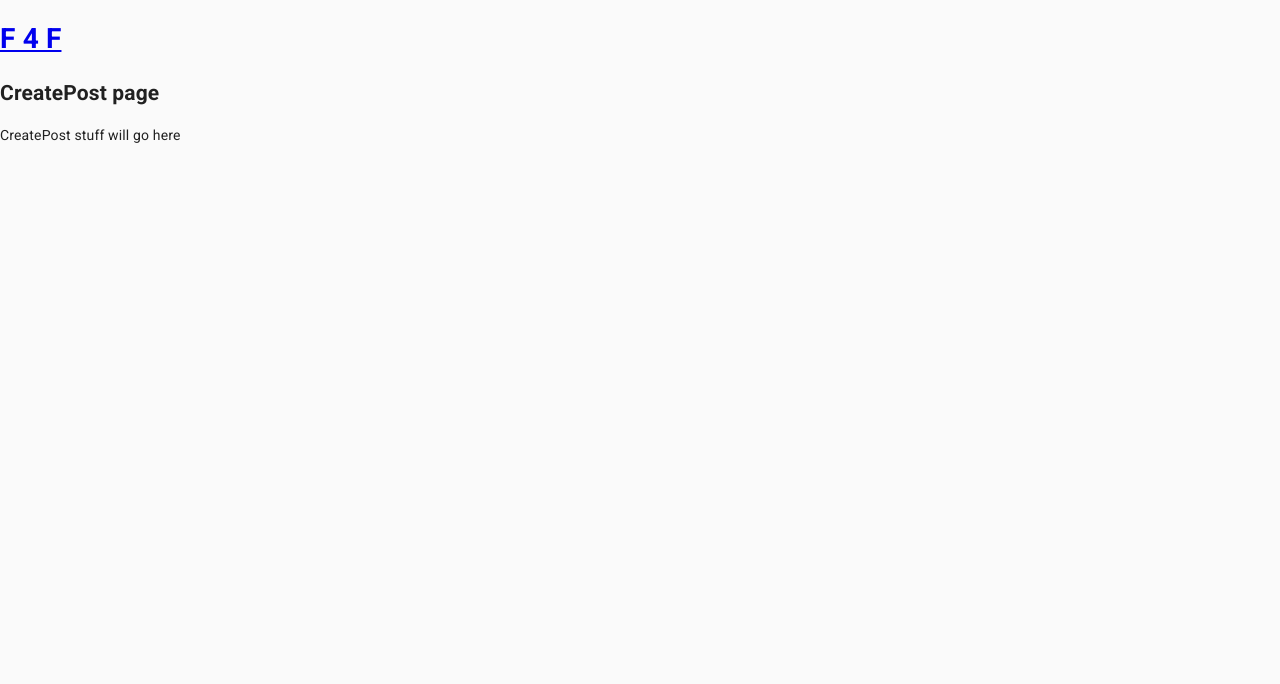
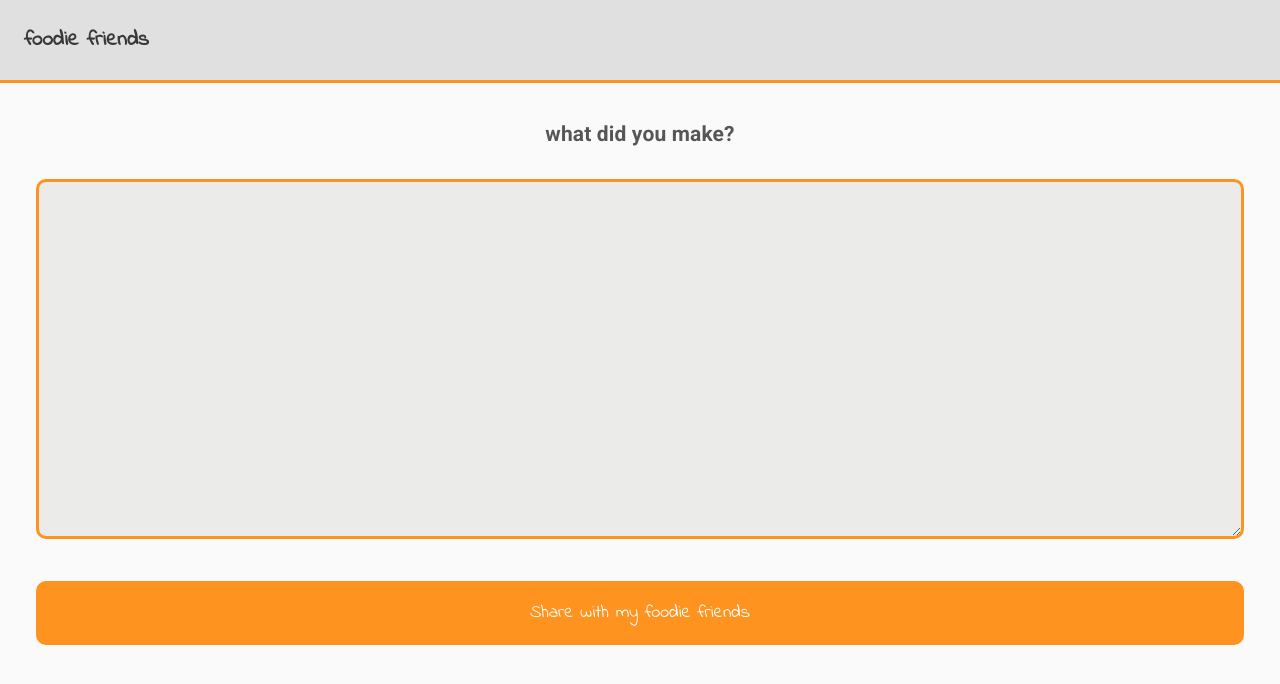
Before and after one commit to pmillspaugh/food4friends, a React app: page /create-post in a window 1280 px wide. Shown: the top 684 px of the page. Built offline with nearby package versions, Linux system fonts and the light colour scheme.

Commit message:
add feed functionality

```diff
--- a/client/public/index.html
+++ b/client/public/index.html
@@ -5,6 +5,15 @@
     <meta http-equiv="X-UA-Compatible" content="IE=edge" />
     <meta name="viewport" content="width=device-width, initial-scale=1.0" />
     <title>Food 4 Friends</title>
+    <link rel="preconnect" href="https://fonts.gstatic.com" />
+    <link
+      href="https://fonts.googleapis.com/css2?family=Indie+Flower&display=swap"
+      rel="stylesheet"
+    />
+    <link
+      href="https://fonts.googleapis.com/css2?family=Raleway&display=swap"
+      rel="stylesheet"
+    />
     <link
       rel="stylesheet"
       href="https://fonts.googleapis.com/css?family=Roboto:300,400,500,700&display=swap"
--- a/client/src/components/CreatePost.js
+++ b/client/src/components/CreatePost.js
@@ -1,12 +1,61 @@
-import React from 'react';
+import React, { useState } from 'react';
 
 const CreatePost = () => {
+  const [post, setPost] = useState('');
+
+  // TODO: handle posting logic here
+  const handlePostClick = () => {};
+
+  const handleTextAreaChange = (e) => {
+    setPost(e.target.value);
+  };
+
   return (
-    <article>
-      <h1>CreatePost page</h1>
-      <p>CreatePost stuff will go here</p>
+    <article style={style.content}>
+      <h1 style={style.h1}>what did you make?</h1>
+      <textarea
+        value={post}
+        onChange={handleTextAreaChange}
+        style={style.textarea}
+        type='text'
+      />
+      <button onClick={handlePostClick} style={style.share}>
+        Share with my foodie friends
+      </button>
     </article>
   );
 };
 
+const style = {
+  content: {
+    padding: '36px',
+    display: 'flex',
+    flexDirection: 'column',
+    gap: '18px',
+  },
+  h1: {
+    marginBottom: '12px',
+    marginTop: '0',
+    textAlign: 'center',
+    opacity: '0.75',
+  },
+  textarea: {
+    width: '100%',
+    minHeight: '45vh',
+    border: 'solid hsla(31, 100%, 56%, 1)',
+    borderRadius: '10px',
+    backgroundColor: 'hsla(31, 2%, 92%, 1)',
+  },
+  share: {
+    marginTop: '24px',
+    color: 'white',
+    backgroundColor: 'hsla(31, 100%, 56%, 1)',
+    border: 'solid hsla(31, 100%, 56%, 1)',
+    borderRadius: '10px',
+    padding: '16px',
+    fontFamily: '"Indie Flower", cursive',
+    fontSize: '18px',
+  },
+};
+
 export default CreatePost;
--- a/client/src/components/Feed.js
+++ b/client/src/components/Feed.js
@@ -1,16 +1,96 @@
-import React from 'react';
+import React, { useState } from 'react';
 import { Link } from 'react-router-dom';
+import CreatePost from './CreatePost';
+import FindFriend from './FindFriend';
+import ShowPosts from './ShowPosts';
 
 const Feed = () => {
+  const [currentTab, setCurrentTab] = useState(1);
+
   return (
-    <main>
-      <h1>Feed page</h1>
-      <p>Feed stuff will go here</p>
-      <Link to='/create-post'>
-        <button>Create post</button>
-      </Link>
+    <main style={style.main}>
+      <section style={style.tabs}>
+        <Link
+          to='/'
+          onClick={() => setCurrentTab(0)}
+          style={currentTab === 0 ? style.selected : style.tab}
+        >
+          i made something yummy
+        </Link>
+        <Link
+          to='/'
+          onClick={() => setCurrentTab(1)}
+          style={currentTab === 1 ? style.selected : style.tab}
+        >
+          {/* eslint-disable-next-line react/no-unescaped-entities */}
+          what are my friends cookin'?
+        </Link>
+        <Link
+          to='/'
+          onClick={() => setCurrentTab(2)}
+          style={currentTab === 2 ? style.selected : style.tab}
+        >
+          find more chefriends
+        </Link>
+      </section>
+      <section style={style.content}>
+        {currentTab === 0 && <CreatePost />}
+        {currentTab === 1 && <ShowPosts />}
+        {currentTab === 2 && <FindFriend />}
+      </section>
     </main>
   );
 };
 
+const style = {
+  main: {
+    display: 'flex',
+    flexDirection: 'column',
+    justifyContent: 'flex-start',
+    alignItems: 'center',
+    gap: '24px',
+    paddingTop: '48px',
+    height: '90vh',
+    fontFamily: '"Indie Flower", cursive',
+    fontSize: '18px',
+  },
+  tabs: {
+    display: 'flex',
+    width: '80vw',
+    justifyContent: 'center',
+    alignItems: 'center',
+  },
+  tab: {
+    padding: '12px',
+    width: '100%',
+    textAlign: 'center',
+    textDecoration: 'none',
+    color: 'black',
+    opacity: '0.75',
+    backgroundColor: 'hsla(31, 2%, 88%, 1)',
+    border: 'solid hsla(31, 100%, 56%, 1)',
+  },
+  selected: {
+    padding: '12px',
+    width: '100%',
+    textAlign: 'center',
+    textDecoration: 'none',
+    color: 'white',
+    backgroundColor: 'hsla(31, 100%, 56%, 1)',
+    border: 'solid hsla(31, 100%, 56%, 1)',
+  },
+  content: {
+    width: '80vw',
+    minHeight: '70vh',
+    border: 'solid hsla(31, 100%, 56%, 1)',
+  },
+  h1: {
+    fontWeight: '300',
+  },
+  loginButton: {
+    color: 'black',
+    opacity: '0.75',
+  },
+};
+
 export default Feed;
--- /dev/null
+++ b/client/src/components/FindFriend.js
@@ -0,0 +1,89 @@
+import React, { useState } from 'react';
+
+const FindFriend = () => {
+  const [search, setSearch] = useState('');
+  const [results, setResults] = useState(['a']);
+
+  const handleSearchChange = (e) => {
+    setSearch(e.target.value);
+  };
+
+  // TODO: backend logic to add friend
+  const handleAddFriend = () => {};
+
+  return (
+    <article style={style.content}>
+      <h1 style={style.h1}>search for a foodie friend</h1>
+      <div style={style.searchbar}>
+        <input
+          onChange={handleSearchChange}
+          value={search}
+          style={style.search}
+          type='text'
+        />
+        <button style={style.find}>find foodie</button>
+      </div>
+      {results.length !== 0 &&
+        results.map((foodie, index) => (
+          <div style={style.result} key={index}>
+            <h3>foodie name</h3>
+            <button style={style.add}>add foodie as a chefriend</button>
+          </div>
+        ))}
+    </article>
+  );
+};
+
+const style = {
+  content: {
+    padding: '36px',
+    display: 'flex',
+    flexDirection: 'column',
+    gap: '18px',
+  },
+  h1: {
+    marginBottom: '12px',
+    marginTop: '0',
+    textAlign: 'center',
+    opacity: '0.75',
+  },
+  searchbar: {
+    display: 'flex',
+    justifyContent: 'space-between',
+  },
+  search: {
+    width: '75%',
+    fontSize: '24px',
+    borderRadius: '5px',
+    border: 'solid hsla(31, 100%, 56%, 1)',
+  },
+  find: {
+    width: '23%',
+    color: 'white',
+    backgroundColor: 'hsla(31, 100%, 56%, 1)',
+    borderRadius: '5px',
+    border: 'solid hsla(31, 100%, 56%, 1)',
+    fontFamily: '"Indie Flower", cursive',
+    fontSize: '18px',
+  },
+  result: {
+    padding: '12px',
+    display: 'flex',
+    justifyContent: 'space-between',
+    alignItems: 'center',
+    borderRadius: '5px',
+    border: 'solid hsla(31, 2%, 74%, 1)',
+    backgroundColor: 'hsla(31, 2%, 92%, 1)',
+  },
+  add: {
+    padding: '16px',
+    color: 'white',
+    backgroundColor: 'hsla(31, 100%, 56%, 1)',
+    border: 'solid hsla(31, 100%, 56%, 1)',
+    borderRadius: '5px',
+    fontFamily: '"Indie Flower", cursive',
+    fontSize: '18px',
+  },
+};
+
+export default FindFriend;
--- a/client/src/components/Header.js
+++ b/client/src/components/Header.js
@@ -1,20 +1,58 @@
 import React from 'react';
 import { Link } from 'react-router-dom';
-import Button from '@material-ui/core/Button';
+import { Button } from '@material-ui/core';
 
 const Header = ({ loggedIn }) => {
+  // TODO: sign out from Google OAuth API
+  const handleLogoutClick = () => {};
+
   return (
-    <header>
-      <h1>
-        <Link to='/'>F 4 F</Link>
-      </h1>
-      {loggedIn && (
-        <Button color='primary' variant='contained'>
-          Log out from Google
-        </Button>
-      )}
+    <header style={style.header}>
+      <nav style={style.nav}>
+        <h1 style={style.h1}>
+          <Link style={style.a} to='/'>
+            foodie friends
+          </Link>
+        </h1>
+        {loggedIn && (
+          <Button
+            onClick={handleLogoutClick}
+            style={style.logoutButton}
+            variant='contained'
+          >
+            Log out
+          </Button>
+        )}
+      </nav>
     </header>
   );
 };
 
+const style = {
+  header: {
+    minHeight: '10vh',
+    backgroundColor: 'hsla(31, 2%, 88%, 1)',
+    borderBottom: 'solid hsla(31, 100%, 56%, 1)',
+  },
+  nav: {
+    minHeight: '10vh',
+    display: 'flex',
+    justifyContent: 'space-between',
+    alignItems: 'center',
+    padding: '0px 24px',
+  },
+  h1: {
+    fontFamily: '"Indie Flower", cursive',
+  },
+  a: {
+    color: 'black',
+    opacity: '0.75',
+    textDecoration: 'none',
+  },
+  logoutButton: {
+    color: 'black',
+    opacity: '0.75',
+  },
+};
+
 export default Header;
--- a/client/src/components/Login.js
+++ b/client/src/components/Login.js
@@ -33,13 +33,49 @@ const Login = ({ setUser }) => {
   };
 
   return (
-    <main>
-      <h1>Login page</h1>
-      <Button color='primary' variant='contained' onClick={handleSignInClick}>
-        Sign in with Google
-      </Button>
+    <main style={style.main}>
+      <section style={style.section}>
+        <h1 style={style.h1}>See what&apos;s cookin&apos;{'  '}</h1>
+        <Button
+          variant='contained'
+          style={style.loginButton}
+          onClick={handleSignInClick}
+        >
+          Sign in with Google
+        </Button>
+      </section>
     </main>
   );
 };
 
+const style = {
+  main: {
+    display: 'flex',
+    flexDirection: 'column',
+    justifyContent: 'center',
+    alignItems: 'center',
+    height: '90vh',
+    backgroundColor: 'white',
+  },
+  section: {
+    display: 'flex',
+    flexDirection: 'column',
+    justifyContent: 'center',
+    alignItems: 'center',
+    gap: '24px',
+    backgroundColor: 'hsla(31, 2%, 88%, 1)',
+    border: 'solid hsla(31, 100%, 56%, 1)',
+    padding: '36px 60px',
+    borderRadius: '8px',
+  },
+  h1: {
+    fontFamily: '"Indie Flower", cursive',
+  },
+  loginButton: {
+    color: 'white',
+    opacity: '0.75',
+    backgroundColor: 'hsla(28, 100%, 54%, 1)',
+  },
+};
+
 export default Login;
--- /dev/null
+++ b/client/src/components/ShowPosts.js
@@ -0,0 +1,57 @@
+import React from 'react';
+
+const ShowPosts = () => {
+  return (
+    <section style={style.content}>
+      <h1 style={style.h1}>
+        your foodie friends have been cookin up a storm...
+      </h1>
+      <div style={style.postContainer}>
+        <article style={style.post}>
+          <h3>Abhi&apos;s bacon breakfast</h3>
+          <p>I made the most amazing meal oh my gosh</p>
+        </article>
+        <article style={style.post}>
+          <h3>Kyu&apos;s salmon supper</h3>
+          <p>I made the most amazing meal oh my gosh</p>
+        </article>
+        <article style={style.post}>
+          <h3>Hamilton&apos;s legume lunch</h3>
+          <p>I made the most amazing meal oh my gosh</p>
+        </article>
+        <article style={style.post}>
+          <h3>Peter&apos;s donut dessert</h3>
+          <p>I made the most amazing meal oh my gosh</p>
+        </article>
+      </div>
+    </section>
+  );
+};
+
+const style = {
+  content: {
+    padding: '36px',
+    display: 'flex',
+    flexDirection: 'column',
+    gap: '18px',
+  },
+  h1: {
+    marginBottom: '12px',
+    marginTop: '0',
+    textAlign: 'center',
+    opacity: '0.75',
+  },
+  postContainer: {
+    display: 'grid',
+    gridTemplateColumns: 'repeat(auto-fill, minmax(300px, 1fr))',
+    gridGap: '12px',
+  },
+  post: {
+    backgroundColor: 'hsla(31, 2%, 92%, 1)',
+    padding: '12px',
+    borderRadius: '10px',
+    border: 'solid hsla(31, 100%, 56%, 1)',
+  },
+};
+
+export default ShowPosts;
```
